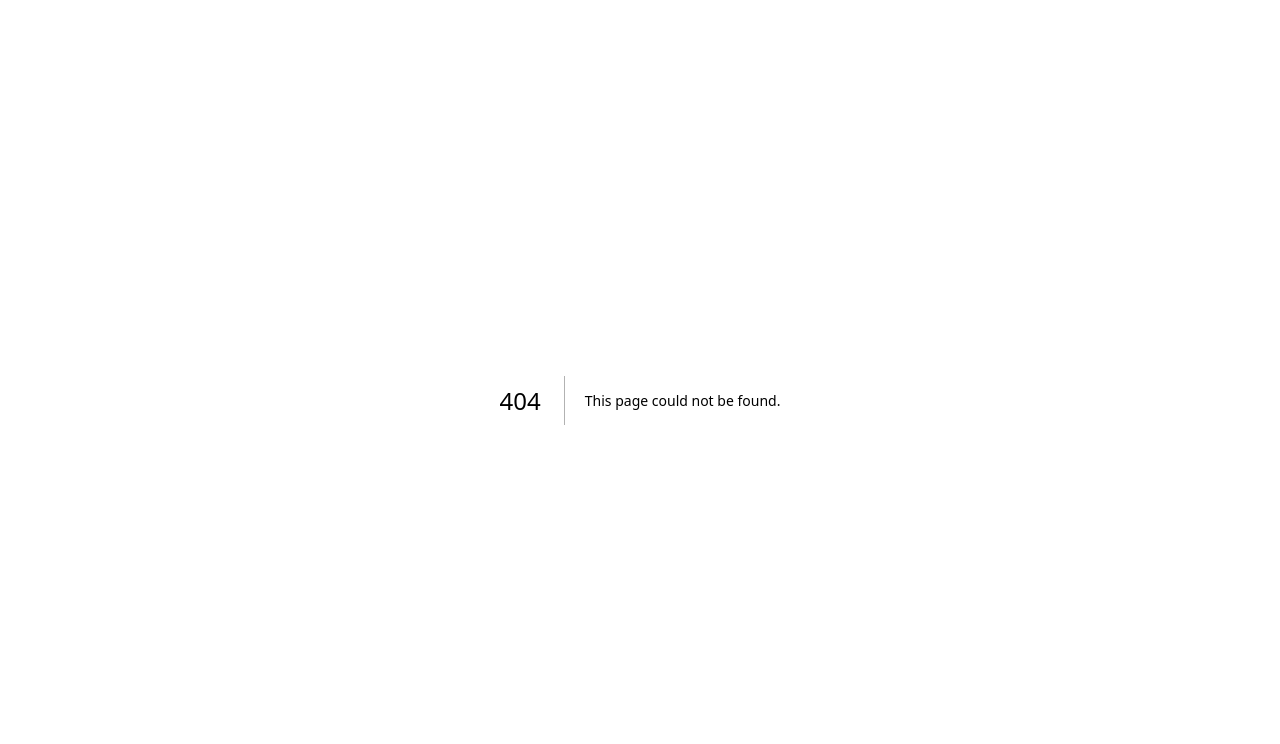
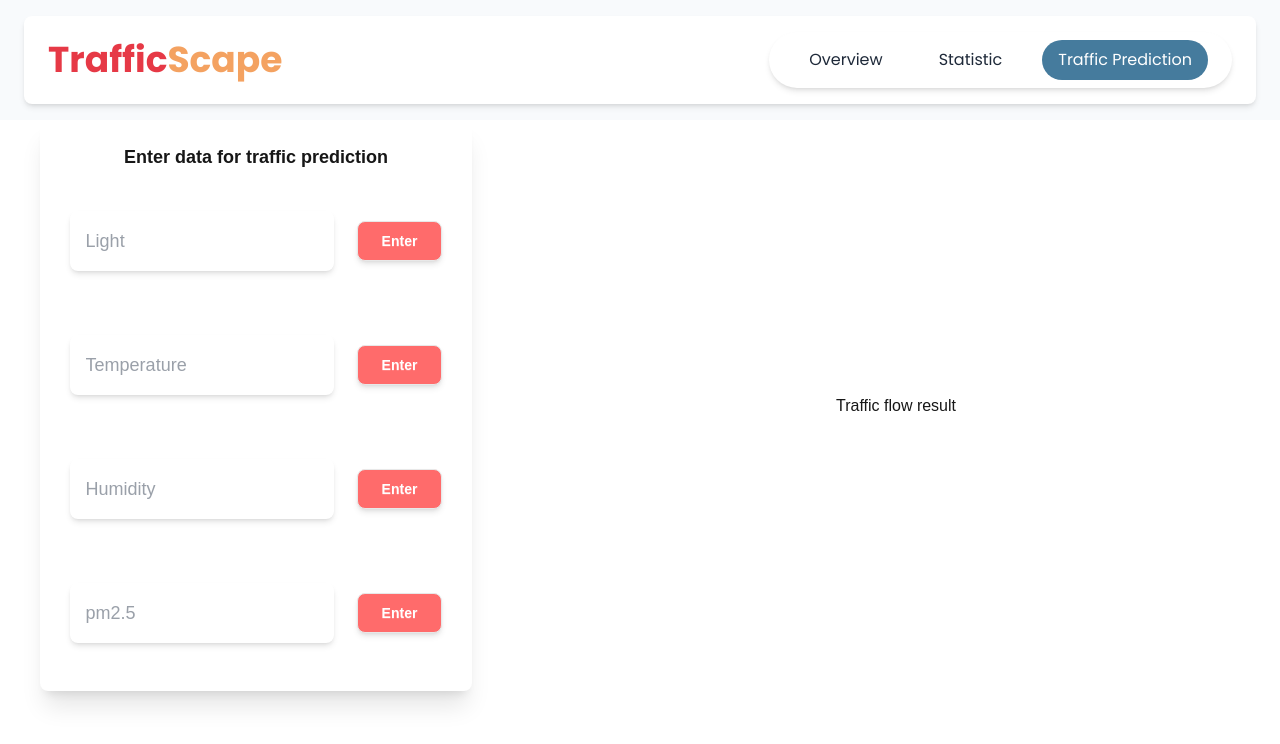
Before and after one commit to Thanchida/TrafficScape, a Next.js app in the folder frontend/: page /prediction in a window 1280 px wide. Before the commit this address had no page. Shown: the top 744 px of the page. Built offline with nearby package versions, Linux system fonts and the light colour scheme.

Commit message:
Implement ui

```diff
--- a/frontend/app/Menu.tsx
+++ b/frontend/app/Menu.tsx
@@ -57,23 +57,31 @@ export const Menu = () => {
 
     return (
         <div>
-            <div className='flex justify-center'>
+            <div className="card card-dash bg-base-100 w-full h-full flex-grow py-1 px-6 rounded-lg overflow-hidden">
+                <div className="card-body p-0 bg-[#FFFACB] rounded-lg h-full">
+                    <div className="flex justify-center">
                         <form onSubmit={handleSubmit}>
                             <fieldset className="fieldset w-xs bg-base-200 border border-base-300 p-4 rounded-box">
                                 <legend className="fieldset-legend">Address</legend>
                                 <div className="join">
-                            <input type="text"
+                                    <input
+                                        type="text"
                                         className="input join-item"
                                         placeholder="Latitude"
                                         value={Latitude}
-                                onChange={(e) => setLatitude(e.target.value)} />
-                            <input type="text"
+                                        onChange={(e) => setLatitude(e.target.value)}
+                                    />
+                                    <input
+                                        type="text"
                                         className="input join-item"
                                         placeholder="Longitude"
                                         value={Longitude}
-                                onChange={(e) => setLongitude(e.target.value)} />
+                                        onChange={(e) => setLongitude(e.target.value)}
+                                    />
                                 </div>
-                        <button type="submit" className="btn join-item">submit</button>
+                                <button type="submit" className="btn join-item">
+                                    Submit
+                                </button>
                             </fieldset>
                         </form>
                     </div>
@@ -81,14 +89,34 @@ export const Menu = () => {
                     {trafficFlowData && (
                         <div className="traffic-info">
                             <h3>Traffic Flow Data:</h3>
-                    <p><strong>FRC: </strong>{trafficFlowData.frc}</p>
-                    <p><strong>Current Speed: </strong>{trafficFlowData.currentSpeed} km/h</p>
-                    <p><strong>Free Flow Speed: </strong>{trafficFlowData.freeFlowSpeed} km/h</p>
-                    <p><strong>Current Travel Time: </strong>{trafficFlowData.currentTravelTime} min</p>
-                    <p><strong>Free Flow Travel Time: </strong>{trafficFlowData.freeFlowTravelTime} min</p>
-                    <p><strong>Confidence: </strong>{trafficFlowData.confidence}</p>
+                            <p>
+                                <strong>FRC: </strong>
+                                {trafficFlowData.frc}
+                            </p>
+                            <p>
+                                <strong>Current Speed: </strong>
+                                {trafficFlowData.currentSpeed} km/h
+                            </p>
+                            <p>
+                                <strong>Free Flow Speed: </strong>
+                                {trafficFlowData.freeFlowSpeed} km/h
+                            </p>
+                            <p>
+                                <strong>Current Travel Time: </strong>
+                                {trafficFlowData.currentTravelTime} min
+                            </p>
+                            <p>
+                                <strong>Free Flow Travel Time: </strong>
+                                {trafficFlowData.freeFlowTravelTime} min
+                            </p>
+                            <p>
+                                <strong>Confidence: </strong>
+                                {trafficFlowData.confidence}
+                            </p>
                         </div>
                     )}
                 </div>
+            </div>
+        </div>
     );
 }
--- /dev/null
+++ b/frontend/app/components/Navbar.tsx
@@ -0,0 +1,36 @@
+"use client";
+import { Poppins } from "next/font/google";
+import { usePathname } from "next/navigation";
+import Link from "next/link";
+
+const poppins = Poppins({
+  weight: ["400", "700"],
+  subsets: ["latin"],
+});
+
+export default function Navbar() {
+  const pathname = usePathname();
+  return (
+    <main className={`${poppins.className} bg-[#F8FAFC] text-gray-800 flex flex-col py-4 px-6`}>
+      <header className="flex items-center justify-between py-4 px-6 bg-white shadow-md rounded-lg">
+        <div className="flex items-center">
+          <h1 className="text-4xl font-bold text-[#E63946]">Traffic</h1>
+          <h1 className="text-4xl font-bold text-[#F4A261]">Scape</h1>
+        </div>
+        <nav>
+          <ul className="flex space-x-6 bg-white rounded-full shadow-md px-6 py-2">
+            <li className={`rounded-full px-4 py-2 ${pathname === "/" ? "bg-[#457B9D] text-white" : "hover:bg-[#A8DADC] hover:text-[#1D3557]"}`}>
+              <Link href="/">Overview</Link>
+            </li>
+            <li className={`rounded-full px-4 py-2 ${pathname === "/statistic" ? "bg-[#457B9D] text-white" : "hover:bg-[#A8DADC] hover:text-[#1D3557]"}`}>
+              <Link href="/statistic">Statistic</Link>
+            </li>
+            <li className={`rounded-full px-4 py-2 ${pathname === "/prediction" ? "bg-[#457B9D] text-white" : "hover:bg-[#A8DADC] hover:text-[#1D3557]"}`}>
+              <Link href="/prediction">Traffic Prediction</Link>
+            </li>
+          </ul>
+        </nav>
+      </header>
+    </main>
+  );
+}
--- a/frontend/app/page.tsx
+++ b/frontend/app/page.tsx
@@ -1,44 +1,17 @@
-import { Menu } from "./Menu";
+"use client";
 import { Poppins } from "next/font/google";
+import { usePathname } from "next/navigation";
+import Link from "next/link";
+import Navbar from "./components/Navbar";
 
 const poppins = Poppins({
-  weight: ['400', '700'],
-  subsets: ['latin'],
+  weight: ["400", "700"],
+  subsets: ["latin"],
 });
 
 export default function Home() {
+  const pathname = usePathname();
   return (
-    <main className={poppins.className}>
-      <div className="min-h-screen flex flex-col py-4">
-        <div className="flex items-center justify-between p-3">
-          <div className="flex items-center py-6 px-30">
-            <h1 className="text-[#CD2323] text-4xl">Traffic</h1>
-            <h1 className="text-[#FFDE59] text-4xl">Scape</h1>
-          </div>
-          <div className="flex p-3 flex-grow">
-            <ul className="flex space-x-10 menu menu-horizontal bg-base-200 rounded-full px-6 py-2 shadow-lg">
-              <li className="hover:bg-[#B8F2E3] rounded-full px-4">
-                <a>Overview</a>
-              </li>
-              <li className="hover:bg-[#B8F2E3] rounded-full">
-                <a>Statistic</a>
-              </li>
-              <li className="hover:bg-[#B8F2E3] rounded-full px-4">
-                <a>Traffic Prediction</a>
-              </li>
-            </ul>
-          </div>
-        </div>
-        <div className="card card-dash bg-base-100 w-full flex-grow py-1 px-6 rounded-lg overflow-hidden">
-          <div className="card-body p-0 bg-[#EDFFE7] rounded-lg h-full">
-            <div className="grid grid-cols-3 gap-4 h-full p-4 flex flex-col">
-              <div className="col-span-1 bg-[#FFFACB] h-full">
-                <Menu />
-              </div>
-            </div>
-          </div>
-        </div>
-      </div>
-    </main>
+    <Navbar/>
   );
 }
--- /dev/null
+++ b/frontend/app/prediction/page.tsx
@@ -0,0 +1,68 @@
+"use client";
+import { Poppins } from "next/font/google";
+import Navbar from "../components/Navbar";
+
+const poppins = Poppins({
+  weight: ['400', '700'],
+  subsets: ['latin'],
+});
+
+export default function Page() {
+  return (
+    <main>
+        <Navbar/>
+        <div className="grid grid-cols-5">
+            <div className="col-span-2 px-10">
+                <div className="card bg-base-100 w-96 shadow-xl w-full">
+                    <div className="card-body flex items-center">
+                        <h2 className="card-title">Enter data for traffic prediction</h2>
+                        <div className="join mt-8 space-x-2 flex items-center gap-4 mb-6">
+                            <div>
+                                <label className="w-full">
+                                    <input type="number"
+                                           placeholder="Light"
+                                           required className="w-full p-4 text-lg text-gray-700 rounded-lg shadow-md focus:ring-2 focus:ring-[#FF6B6B]"/>
+                                </label>
+                            </div>
+                            <button className="btn bg-[#FF6B6B] text-white px-6 py-2 rounded-lg shadow-md hover:bg-[#FF4757] transition-all join-item">Enter</button>
+                        </div>
+                        <div className="join mt-8 space-x-2 flex items-center gap-4 mb-6">
+                            <div>
+                                <label className="w-full">
+                                    <input type="number"
+                                           placeholder="Temperature"
+                                           required className="w-full p-4 text-lg text-gray-700 rounded-lg shadow-md focus:ring-2 focus:ring-[#FF6B6B]"/>
+                                </label>
+                            </div>
+                            <button className="btn bg-[#FF6B6B] text-white px-6 py-2 rounded-lg shadow-md hover:bg-[#FF4757] transition-all join-item">Enter</button>
+                        </div>
+                        <div className="join mt-8 space-x-2 flex items-center gap-4 mb-6">
+                            <div>
+                                <label className="w-full">
+                                    <input type="number"
+                                           placeholder="Humidity"
+                                           required className="w-full p-4 text-lg text-gray-700 rounded-lg shadow-md focus:ring-2 focus:ring-[#FF6B6B]"/>
+                                </label>
+                            </div>
+                            <button className="btn bg-[#FF6B6B] text-white px-6 py-2 rounded-lg shadow-md hover:bg-[#FF4757] transition-all join-item">Enter</button>
+                        </div>
+                        <div className="join mt-8 space-x-2 flex items-center gap-4 mb-6">
+                            <div>
+                                <label className="w-full">
+                                    <input type="number"
+                                           placeholder="pm2.5"
+                                           required className="w-full p-4 text-lg text-gray-700 rounded-lg shadow-md focus:ring-2 focus:ring-[#FF6B6B]"/>
+                                </label>
+                            </div>
+                            <button className="btn bg-[#FF6B6B] text-white px-6 py-2 rounded-lg shadow-md hover:bg-[#FF4757] transition-all join-item">Enter</button>
+                        </div>
+                    </div>
+                </div>
+            </div>
+            <div className="col-span-3 flex justify-center items-center">
+                <h1>Traffic flow result</h1>
+            </div>
+        </div>
+    </main>
+  );
+}
--- /dev/null
+++ b/frontend/app/statistic/page.tsx
@@ -0,0 +1,26 @@
+"use client";
+import { Menu } from "../Menu";
+import { Poppins } from "next/font/google";
+import Navbar from "../components/Navbar";
+
+const poppins = Poppins({
+  weight: ['400', '700'],
+  subsets: ['latin'],
+});
+
+export default function Page() {
+  return (
+    <main>
+        <Navbar/>
+        <div className="card card-dash bg-base-100 w-full flex-grow py-1 px-6 rounded-lg overflow-hidden h-full">
+          <div className="card-body p-0 bg-[#EDFFE7] rounded-lg h-full">
+            <div className="grid grid-cols-3 gap-4 h-full p-4 flex flex-col">
+              <div className="col-span-1 bg-[#FFFACB] h-full w-full">
+                <Menu />
+              </div>
+            </div>
+          </div>
+        </div>
+    </main>
+  );
+}
```
Lines whose indentation alone changed are shown as unchanged.
